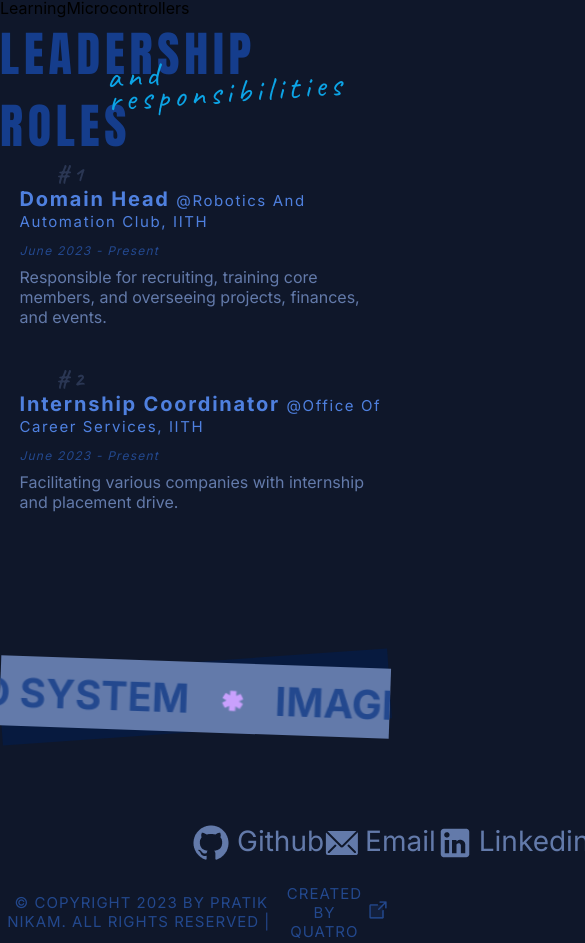
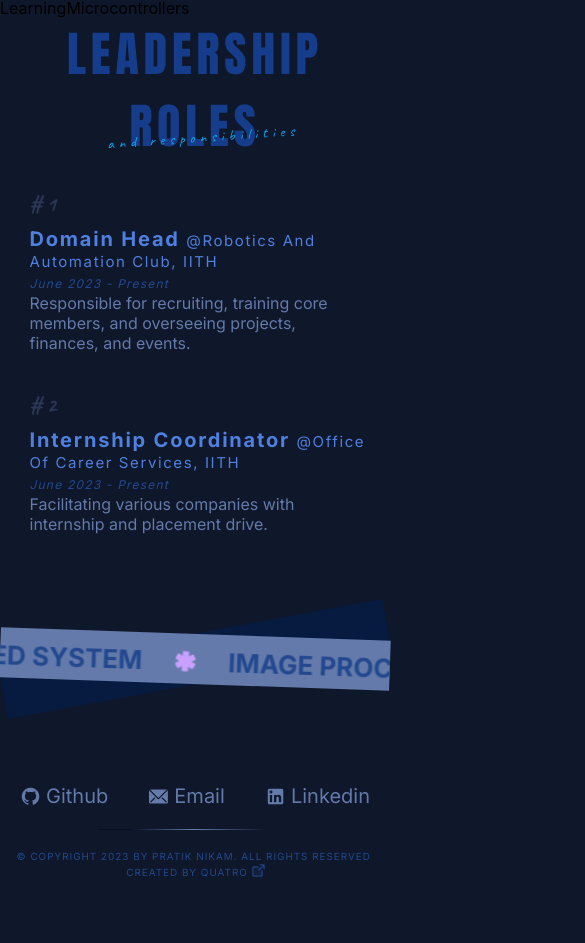
Before and after one commit to PR1YAM9/Prateek_Portfolio, a React (Create React App) app: page / in a window 390 px wide. Shown: the part 1054-1997 px from the top of the page, 585 px wide, since content can reach past the window. After the commit the page ends 1957 px from the top, so only its background shows below. Built offline with nearby package versions, Linux system fonts and the light colour scheme; a web font is replaced by a local one.

Commit message:
responsive done

```diff
--- a/src/components/Last/Last.css
+++ b/src/components/Last/Last.css
@@ -165,19 +165,43 @@
   line-height: normal;
 }
 @media (max-width: 480px) {
+  .respon{
+    font-size: 15px;
+    margin-top: 115px;
+  }
   .head{
     font-size: 48px;
+    text-align: center;
   }
-  .hasdDiv{
-    margin-left:0;
+  .hashDiv{
+    margin-left: 10px;
+    margin-top: 30px;
   }
   .id{
     font-size: 20px;
   }
+  .marquee__item {
+    font-size: 26px;
+  }
+  .marquee{
+    height: 50px;
+  }
+  .marquee__image{
+    margin-top: 5px;
+  }
+  .black-bar{
+    transform: rotate(-10.435deg);
+    height: 50px;
+  }
+
   .rest{
+    gap: 1px;
+    margin-left: 10px;
+    margin-top: 10px;
     padding-top: 0;
     position: relative;
     padding-left: 0;
+    width: 91%;
   }
   .outer{
     display: block;
@@ -194,4 +218,5 @@
   .fourth{
 font-size: 16px;
   }
+
 }
--- a/src/components/Last/Last.jsx
+++ b/src/components/Last/Last.jsx
@@ -27,7 +27,7 @@
 
   return (
     <div>
-      <div className='head'>LEADERSHIP ROLES<span className='respon'>and <br /> responsibilities</span>
+      <div className='head'>LEADERSHIP ROLES<span className='respon'>and responsibilities</span>
       </div>
       {list.map((list)=>{
         return(
--- a/src/components/footer/Footer.css
+++ b/src/components/footer/Footer.css
@@ -94,3 +94,55 @@
 .quatro-link{
     padding-bottom: 4px;
 }
+
+
+@media (max-width: 480px) {
+.links{
+    font-size: 20px !important;
+  }
+  .logos {
+    width: 21px;
+    height: 21px;
+  }
+  .first1{
+    margin: 0 20px;
+    padding: 0;
+    justify-content: space-between;
+  }
+  .second1{
+    font-size: 9.9px ;
+}
+  .quatro{
+    flex-wrap: nowrap ;
+    font-size: 9.9px ;
+  }
+  .rights{
+    margin-top: 20px;
+    margin-left: 5px;
+    display: block ;
+}
+  .footer-slash{
+    display: none;
+  }
+  .quatro-link{
+    width: 21px;
+    height: 21px;
+  }
+  .link-span{
+    padding: 0;
+  }
+  .line {
+    width: 246.002px;
+    height: 1px;
+    background: radial-gradient(circle at 4.78% 50.47%, #040F25 7.99%, #637AAA 35.85%, rgba(99, 122, 170, 0.00) 67.10%);
+    margin-top: 20px;
+    margin-left: 25%;
+  }
+  .outer1{
+    margin-top: 90px;
+  }
+  .container{
+    margin-top: 100px;
+  }
+
+}
--- a/src/components/footer/Footer.jsx
+++ b/src/components/footer/Footer.jsx
@@ -13,9 +13,10 @@
             <a className='links' href="mailto:ee21btech11037@iith.ac.in"> <img className='logos' src={email}  alt="" /> <span className='link-span'> Email</span></a>
             <a className='links' href="https://www.linkedin.com/in/pratik-nikam-83ab98223"> <img className='logos' src={linkd} alt="" /> <span className='link-span'> Linkedin</span></a>
         </div>
+        <div class="line"></div>
         <div className='second1'>
             <div className='rights'>
-            © Copyright 2023 by Pratik Nikam. All rights reserved  |&nbsp;<a className='quatro' href="https://www.quatro.in/"> Created by quatro <img className='quatro-link' src={quat} alt="" /> </a>
+            © Copyright 2023 by Pratik Nikam. All rights reserved <span className='footer-slash'> |</span>&nbsp;<a className='quatro' href="https://www.quatro.in/"> Created by quatro <img className='quatro-link' src={quat} alt="" /> </a>
             </div>
         </div>
     </div>
```
